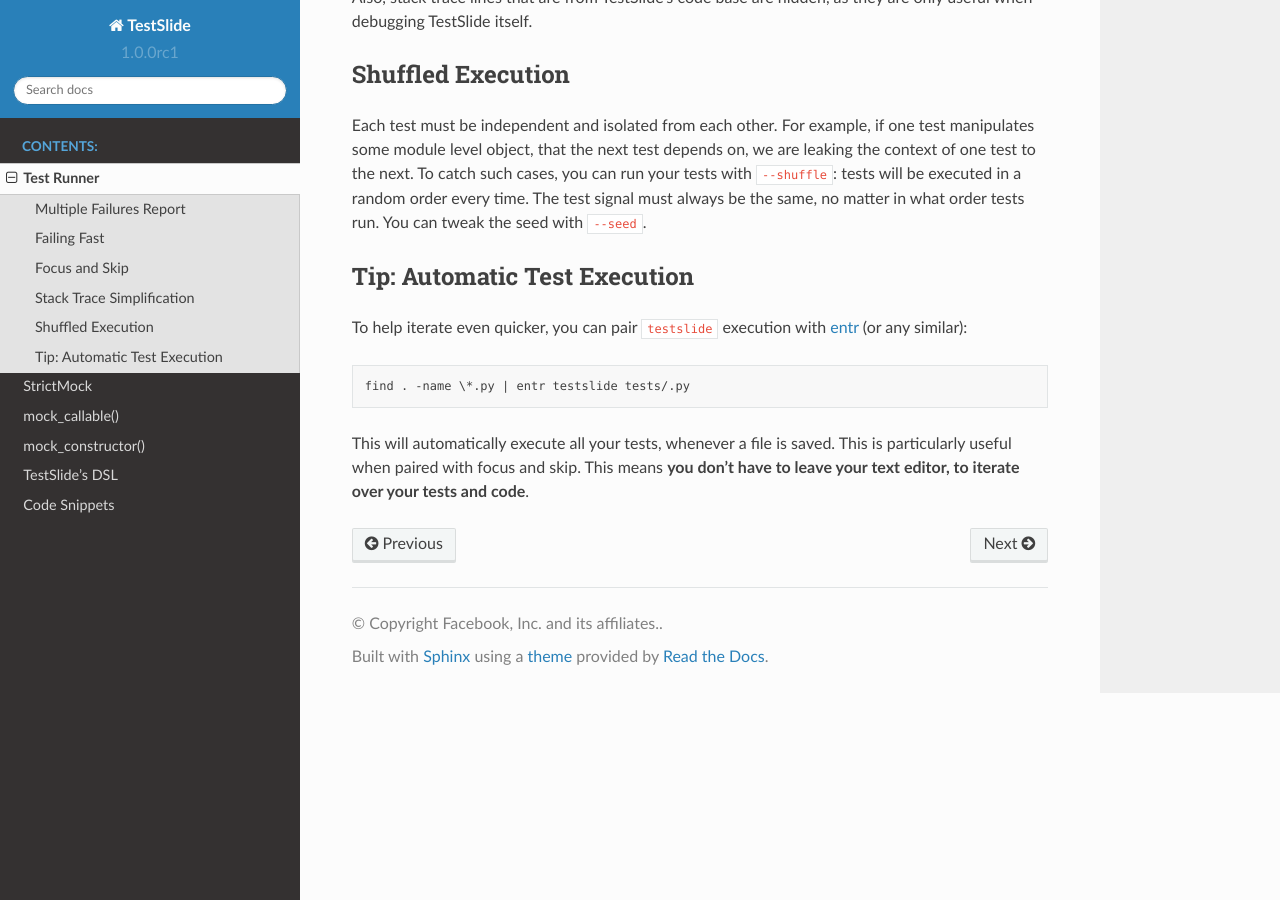
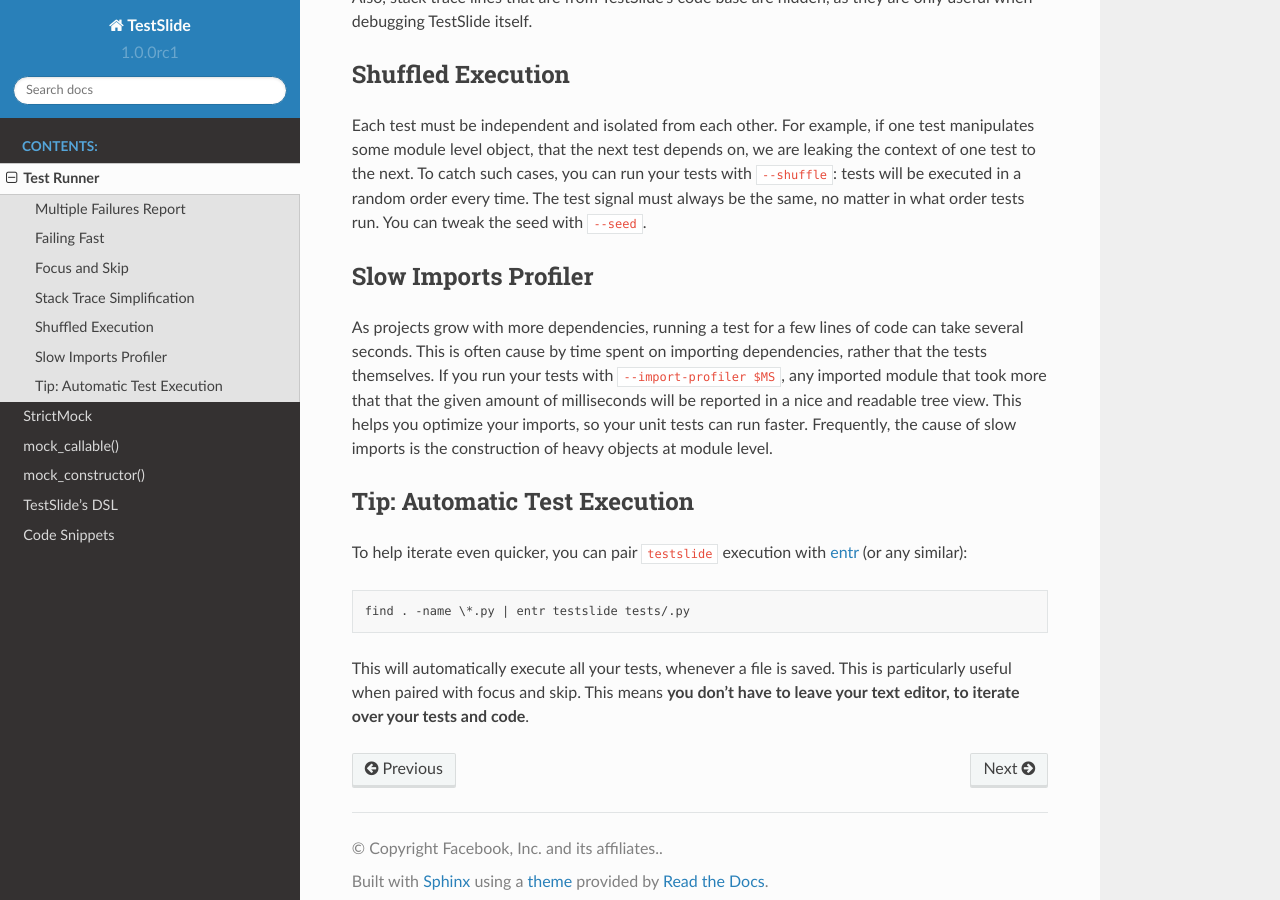
Before and after one commit to facebook/TestSlide, a Sphinx documentation site: the page built from docs/test_runner/index.rst, in a window 1280 px wide and 900 px high, scrolled down 3050 px. Built offline with Sphinx 7.4.7 and the Read the Docs theme 2.0.0, drawn with Linux system fonts in a browser that asks for light colours.

Commit message:
Add docs on Slow Imports Profiler

```diff
--- a/docs/test_runner/index.rst
+++ b/docs/test_runner/index.rst
@@ -141,6 +141,11 @@ Shuffled Execution
 
 Each test must be independent and isolated from each other. For example, if one test manipulates some module level object, that the next test depends on, we are leaking the context of one test to the next. To catch such cases, you can run your tests with ``--shuffle``: tests will be executed in a random order every time. The test signal must always be the same, no matter in what order tests run. You can tweak the seed with ``--seed``.
 
+Slow Imports Profiler
+---------------------
+
+As projects grow with more dependencies, running a test for a few lines of code can take several seconds. This is often cause by time spent on importing dependencies, rather that the tests themselves. If you run your tests with ``--import-profiler $MS``, any imported module that took more that that the given amount of milliseconds will be reported in a nice and readable tree view. This helps you optimize your imports, so your unit tests can run faster. Frequently, the cause of slow imports is the construction of heavy objects at module level.
+
 Tip: Automatic Test Execution
 -----------------------------
 
```
